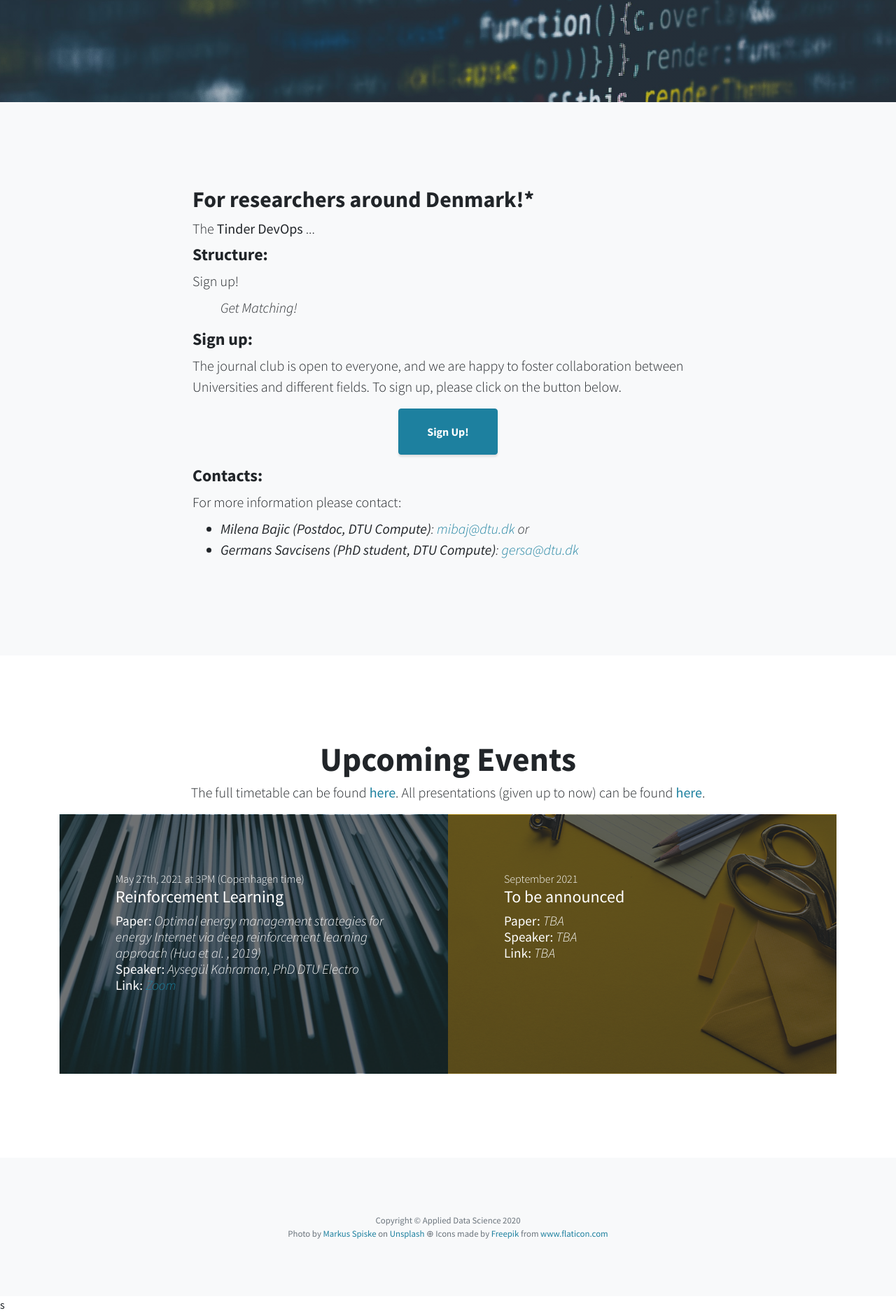
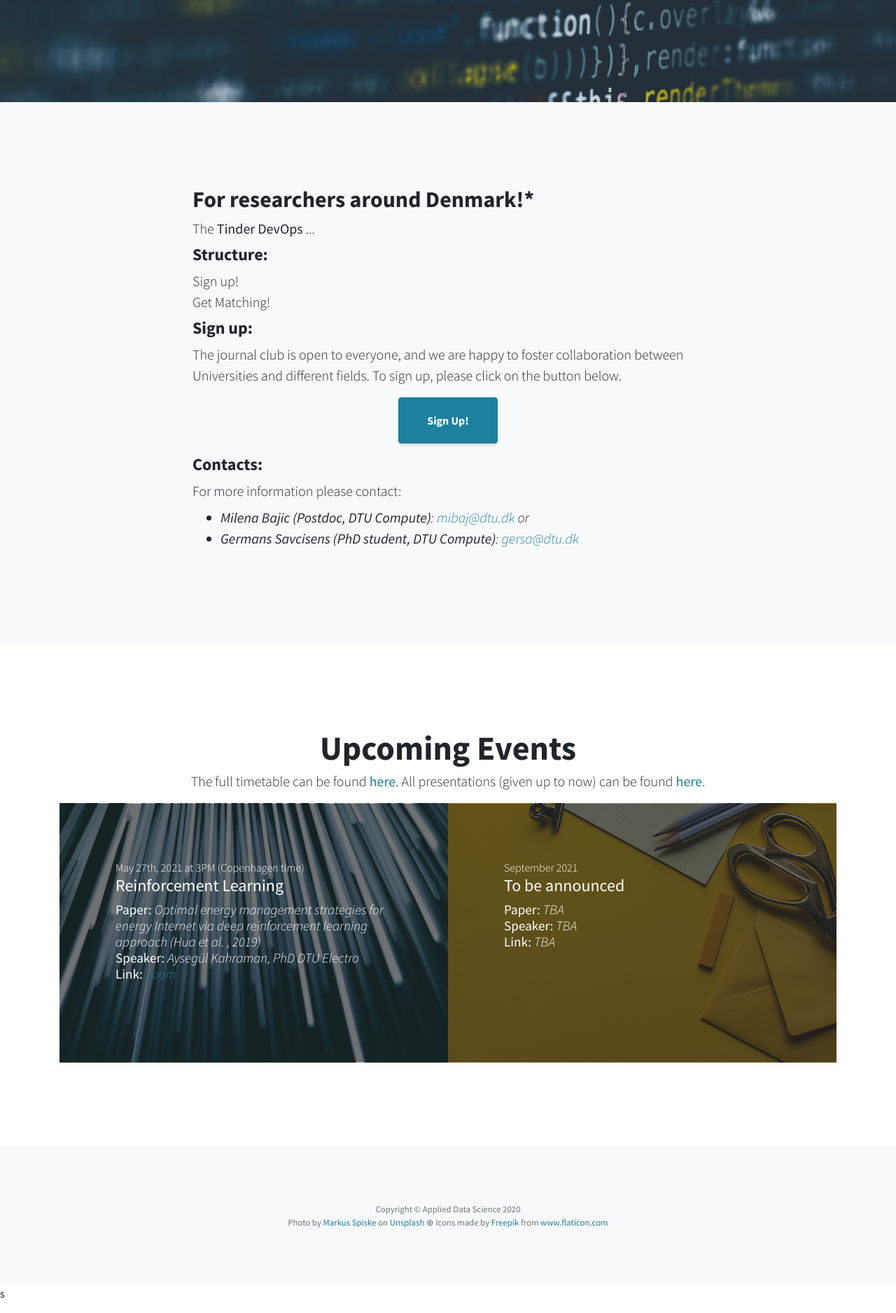
Before and after one commit to milenabaj/tinder_devops, a Jekyll site: the page index.html, which Jekyll copies as it is, in a window 1280 px wide. Shown: the part 754-2631 px from the top of the page at 70% size. Built offline with Jekyll 4.4.1, drawn with Linux system fonts in a browser that asks for light colours.

Commit message:
Update index.html

```diff
--- a/index.html
+++ b/index.html
@@ -57,11 +57,9 @@
                 <div class="col-lg-8 mx-auto">
                     <h4>Structure:</h4>
                     <p class="lead mb-2">
-                        Sign up!
+                        Sign up! <br>
+                        Get Matching! <br>
                     </p>
-                    <ol class="lead font-italic mb-3">
-                        Get Matching!
-                    </ol>
                 </div>
             </div>
             <div class="row">
```
